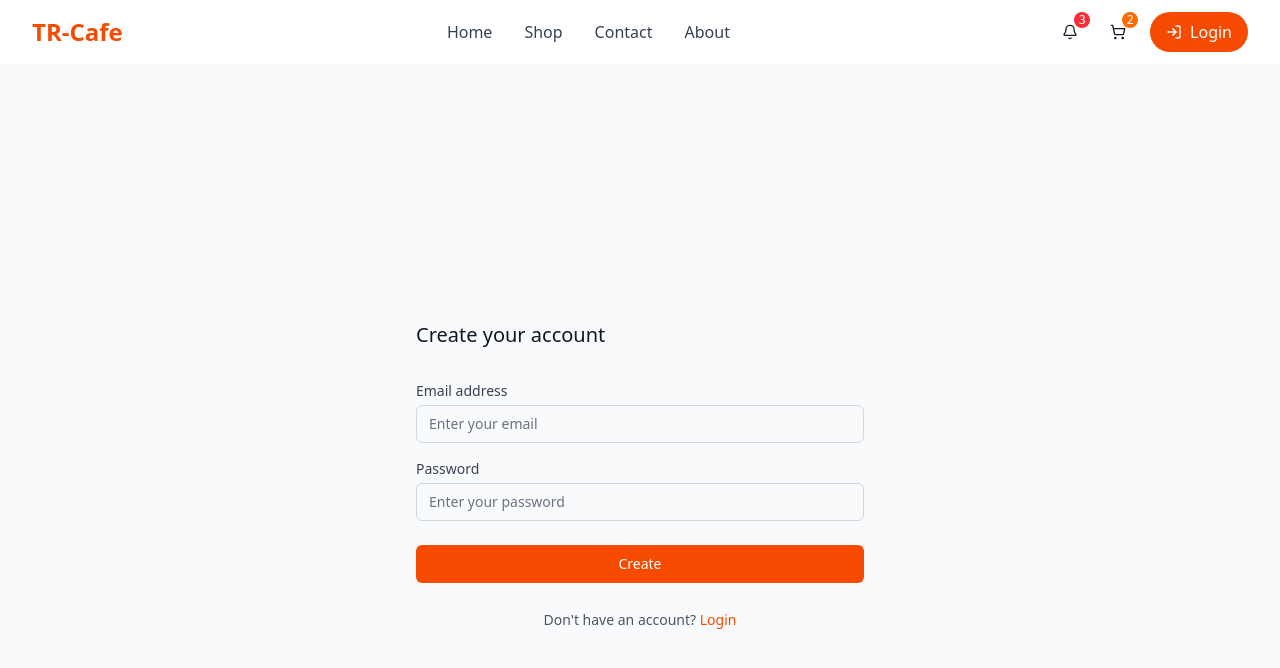
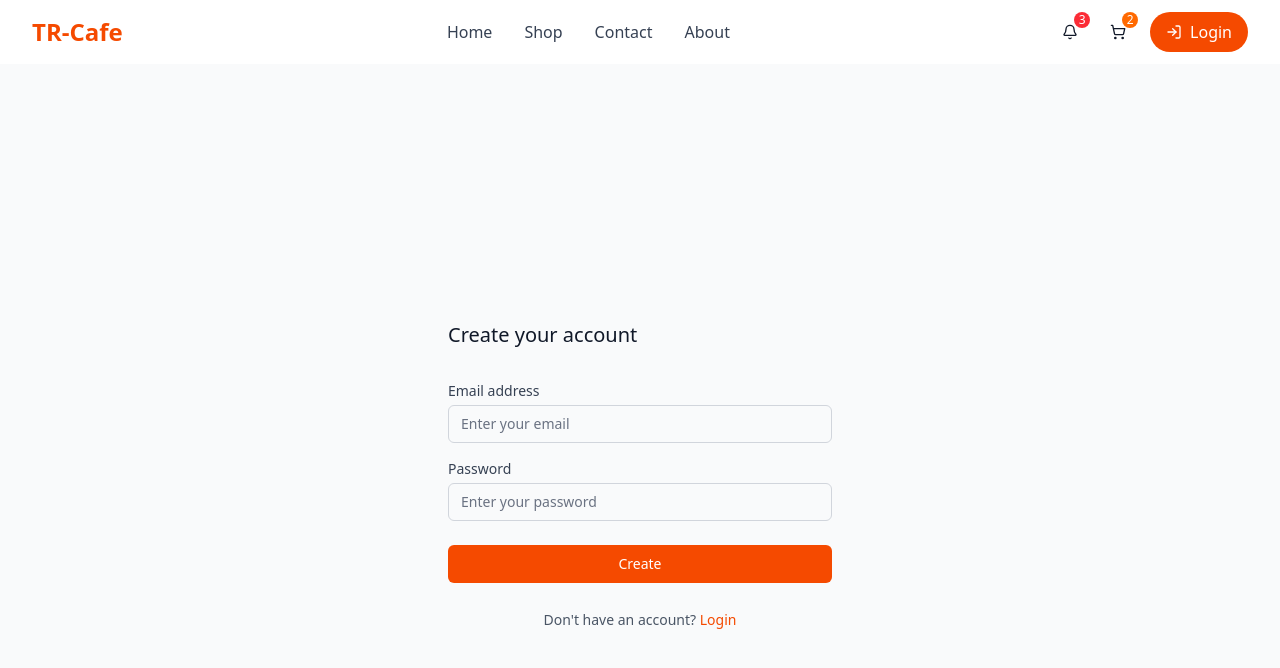
Before and after one commit to MasudBS-1458/tr-cafe, a React (Vite) app: page /auth/register in a window 1280 px wide. Shown: the top 668 px of the page. Built offline with nearby package versions, Linux system fonts and the light colour scheme.

Commit message:
Login and regiter api added

```diff
--- a/src/pages/auth/Register.tsx
+++ b/src/pages/auth/Register.tsx
@@ -26,7 +26,7 @@
 
   return (
     <div className="min-h-screen flex items-center justify-center bg-gray-50 py-12 px-4 sm:px-6 lg:px-8">
-      <div className="max-w-md w-full space-y-8">
+      <div className="max-w-sm w-full space-y-8">
         <div>
           <h2 className="mt-6 text-start text-xl font-medium text-gray-900">
             Create your account
```
